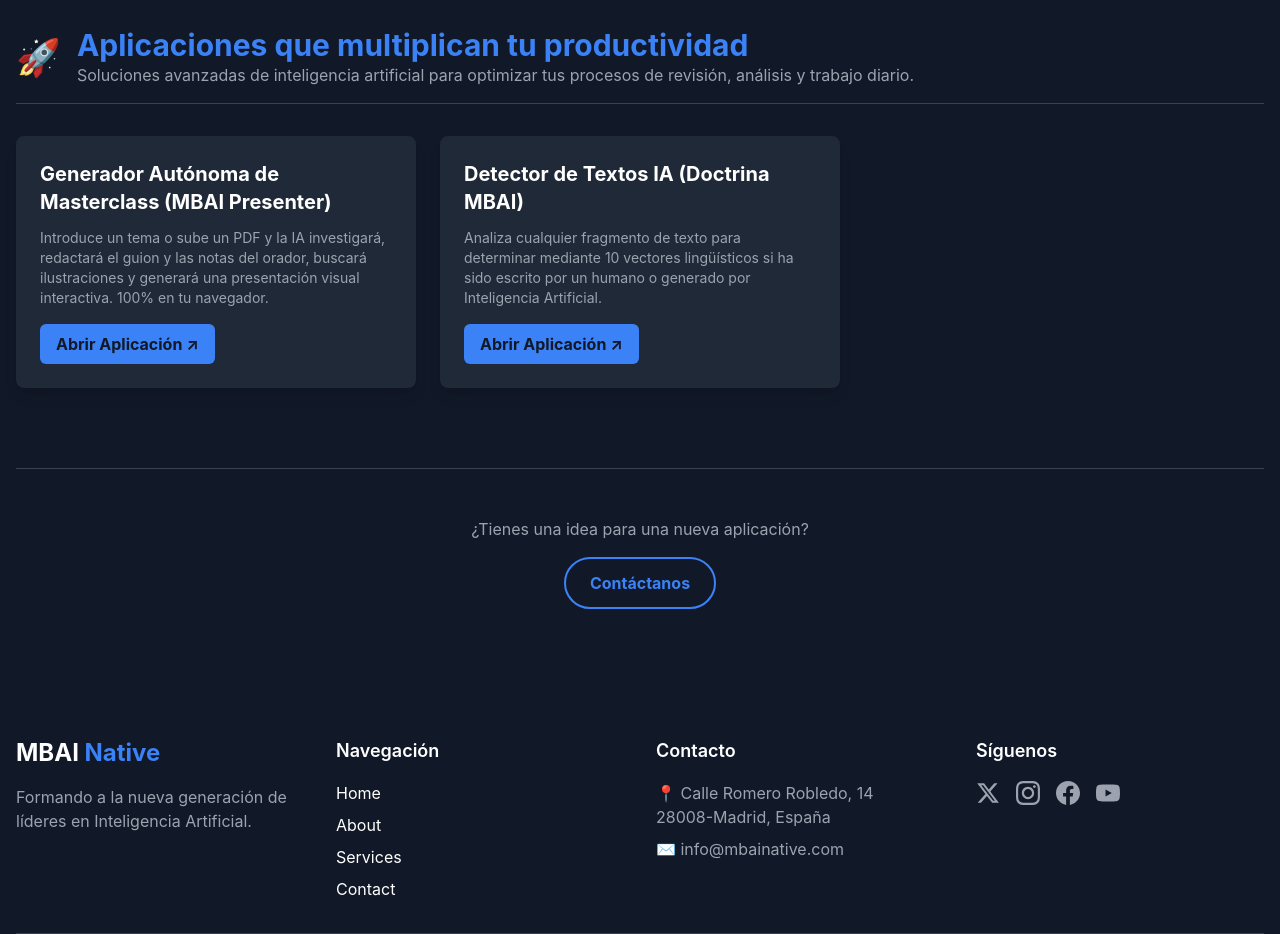
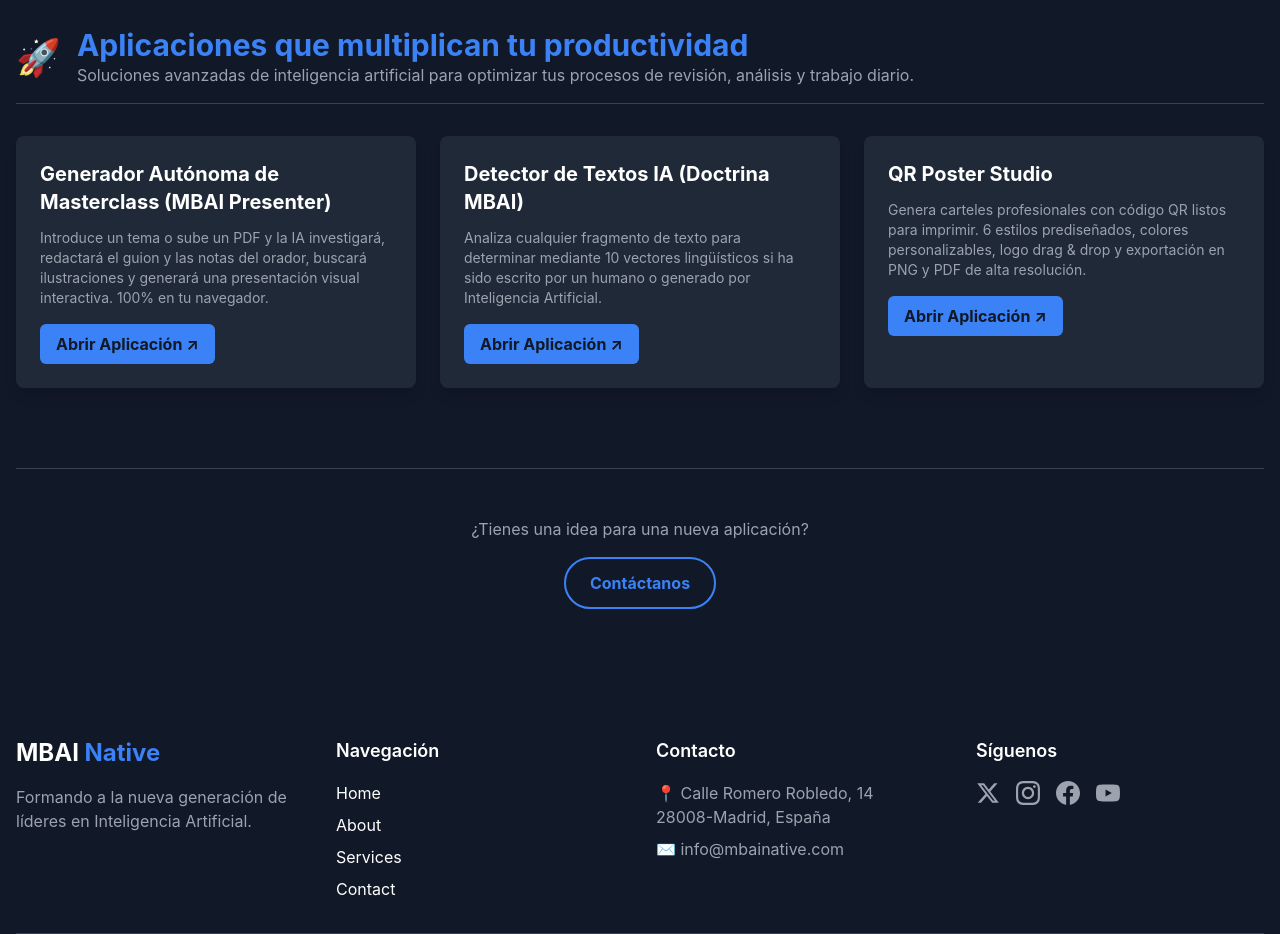
Before and after one commit to lbt00001-beep/mbainative-website, a Next.js app in the folder app/: page /aplicaciones in a window 1280 px wide. Shown: the part 3220-4154 px from the top of the page. Built offline with nearby package versions, Linux system fonts and the light colour scheme.

Commit message:
feat: add QR Poster Studio to Aplicaciones (Productividad)

```diff
--- a/app/app/aplicaciones/page.tsx
+++ b/app/app/aplicaciones/page.tsx
@@ -182,6 +182,13 @@ const categorias = [
         url: "https://mbai-native-detector-2026.web.app",
         tipo: "externo",
         estado: "disponible"
+      },
+      {
+        nombre: "QR Poster Studio",
+        descripcion: "Genera carteles profesionales con código QR listos para imprimir. 6 estilos prediseñados, colores personalizables, logo drag & drop y exportación en PNG y PDF de alta resolución.",
+        url: "https://qr-poster-mbai.web.app",
+        tipo: "externo",
+        estado: "disponible"
       }
     ]
   }
```
